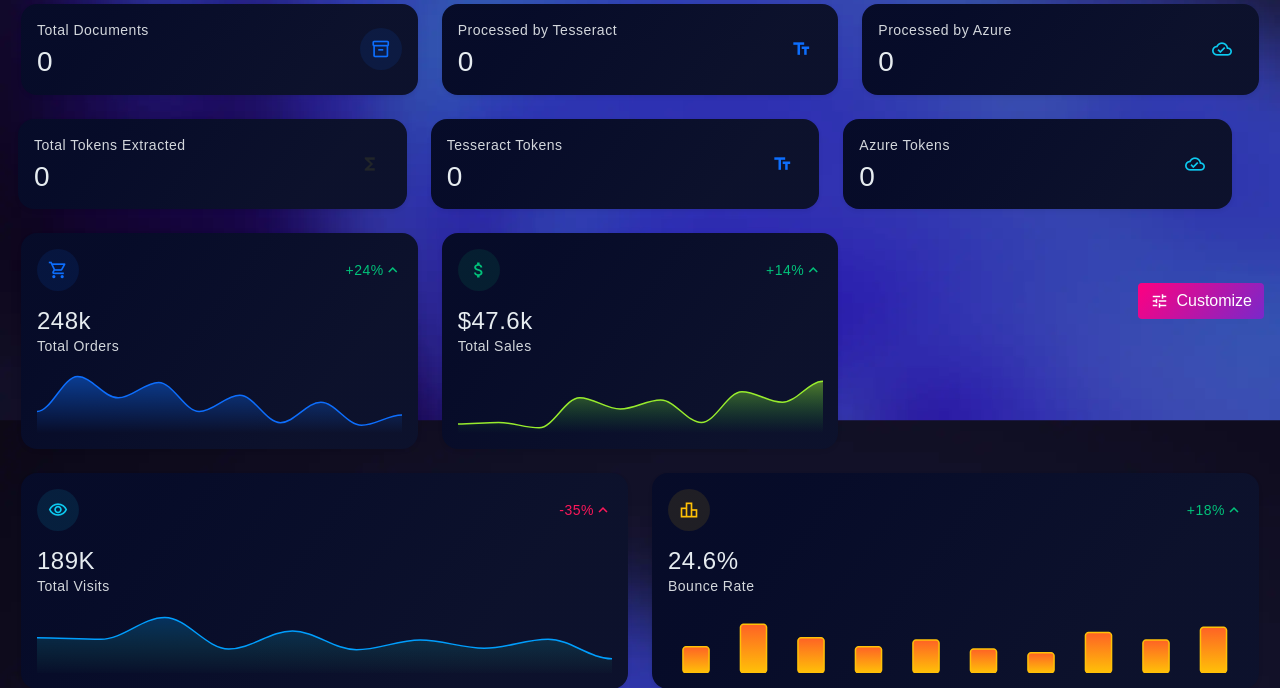
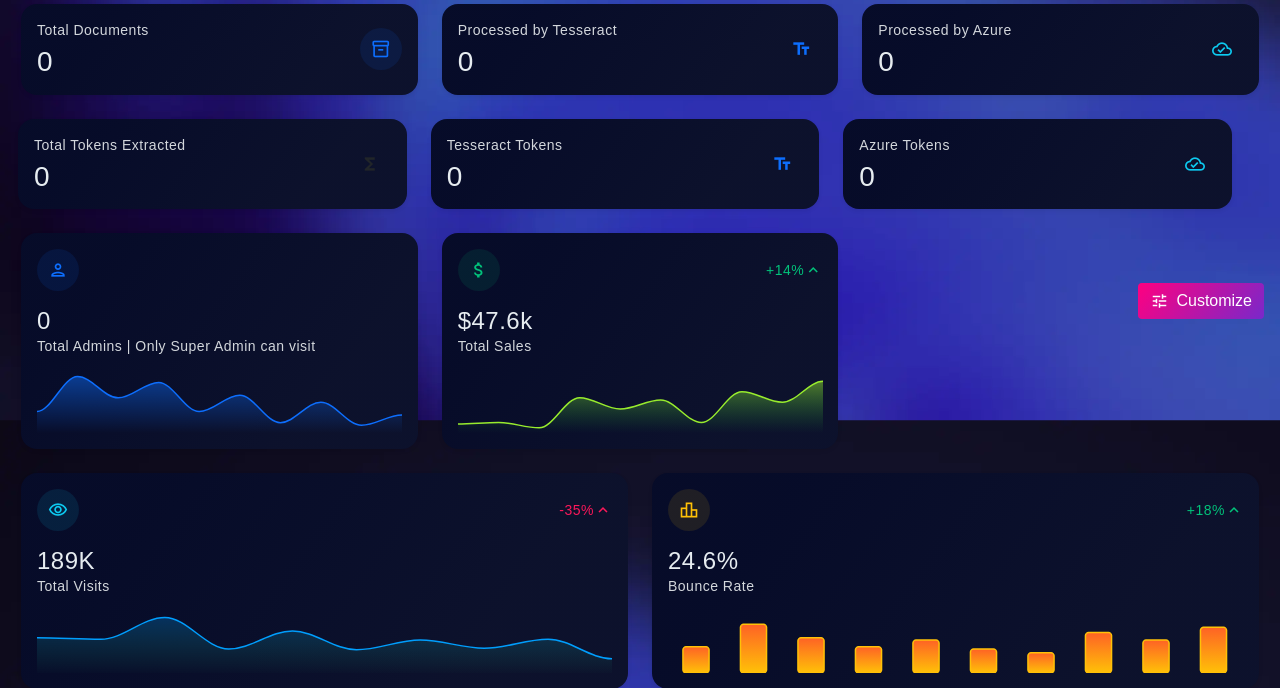
Before and after one commit to arkdey-in/flask, a Flask app: page /admin/admdashboard in a window 1280 px wide. Shown: the part 465-1153 px from the top of the page. Run offline with Flask 3, Linux system fonts and the light colour scheme; the visitor is signed in with stand-in values (Sample User, id 1); data that the repository does not hold is empty; style sheets or scripts are compiled from the project's sources; some libraries are stand-ins or nearby versions.

Commit message:
FIX: dashboard

```diff
--- a/app/templates/admDashboard.html
+++ b/app/templates/admDashboard.html
@@ -272,6 +272,8 @@ AFFAIRS DEPARTMENT{% endblock%} {%block content%}
       </div>
     </div>
     #}
+
+
     <div class="col-12 col-lg-4 col-xxl-2 d-flex">
       <div class="card rounded-4 w-100">
         <div class="card-body">
@@ -279,17 +281,12 @@ AFFAIRS DEPARTMENT{% endblock%} {%block content%}
             <div
               class="wh-42 d-flex align-items-center justify-content-center rounded-circle bg-primary bg-opacity-10 text-primary"
             >
-              <span class="material-icons-outlined fs-5">shopping_cart</span>
-            </div>
-            <div>
-              <span class="text-success d-flex align-items-center"
-                >+24%<i class="material-icons-outlined">expand_less</i></span
-              >
+              <span class="material-icons-outlined fs-5">person</span>
             </div>
           </div>
           <div>
-            <h4 class="mb-0">248k</h4>
-            <p class="mb-3">Total Orders</p>
+            <h4 class="mb-0">{{ stats.admin }}</h4>
+            <p class="mb-3">Total Admins | Only Super Admin can visit</p>
             <div id="chart1"></div>
           </div>
         </div>
```
